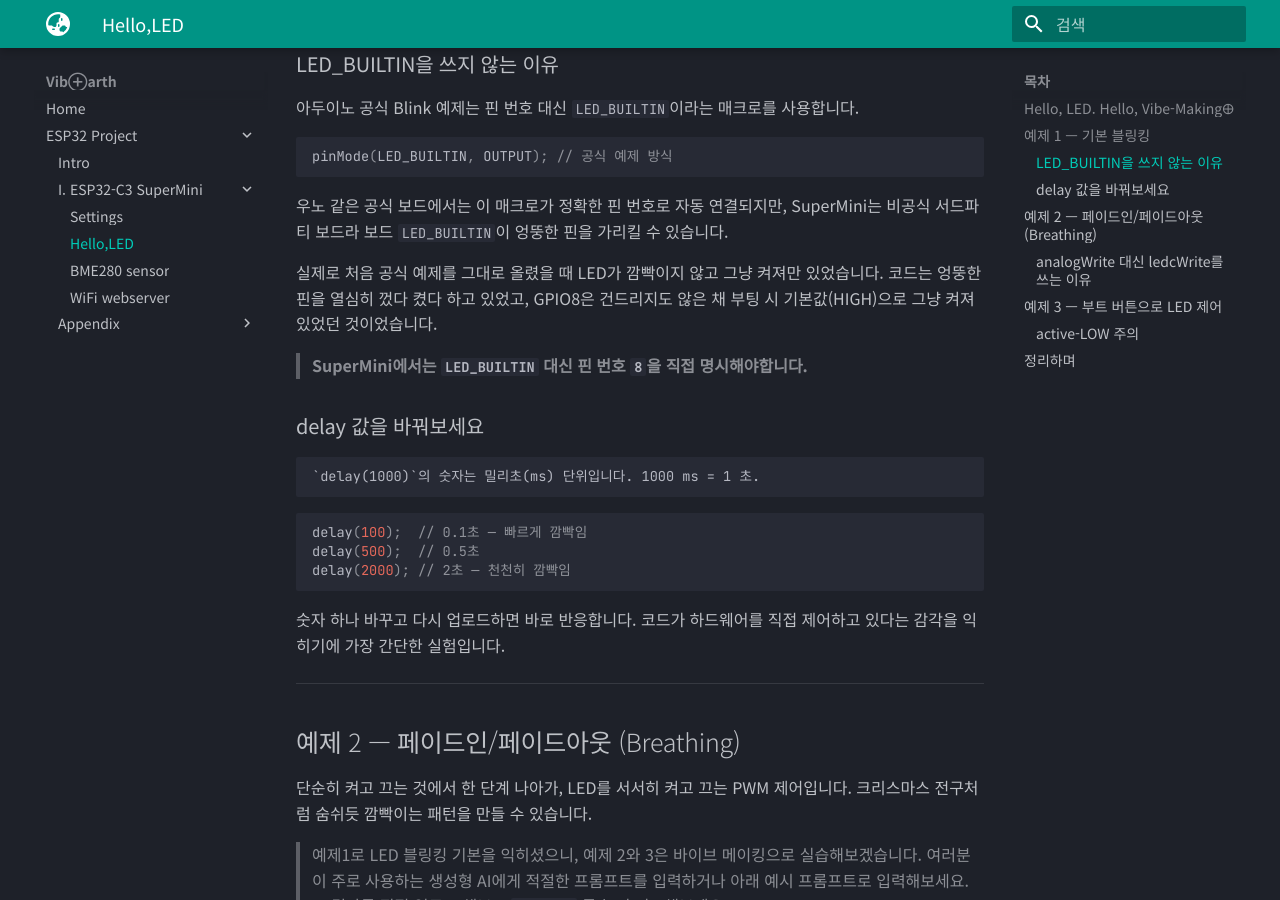
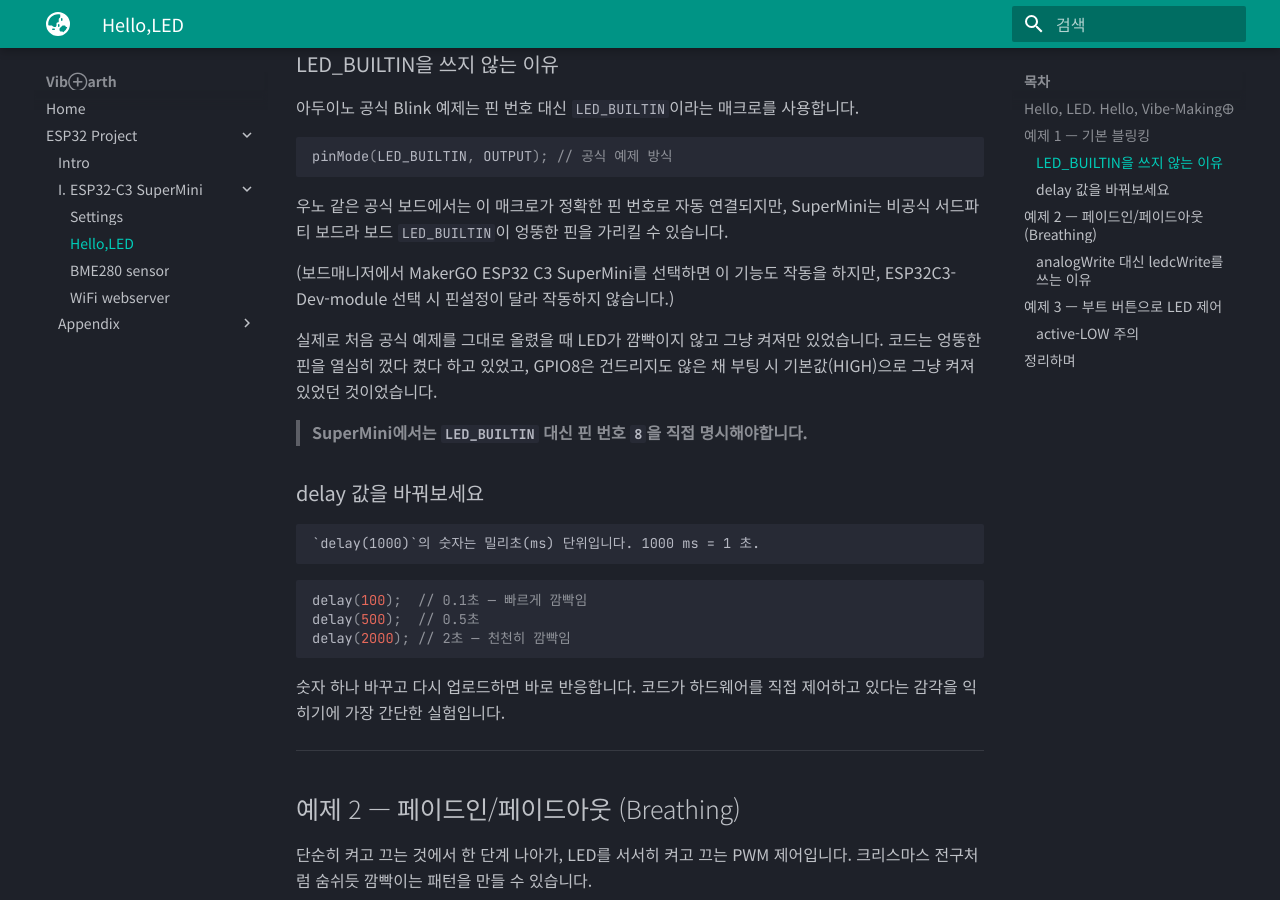
Before and after one commit to VibEarth/VibEarth.github.io, an MkDocs documentation site: the page built from docs/esp32/c3/led.md, in a window 1280 px wide and 900 px high, scrolled down 791 px. Built offline with MkDocs 1.6.1 and Material for MkDocs 9.7.7, drawn with Linux system fonts in a browser that asks for light colours.

Commit message:
led.md 업데이트

````diff
--- a/docs/esp32/c3/led.md
+++ b/docs/esp32/c3/led.md
@@ -38,6 +38,8 @@ pinMode(LED_BUILTIN, OUTPUT); // 공식 예제 방식
 ```
 
 우노 같은 공식 보드에서는 이 매크로가 정확한 핀 번호로 자동 연결되지만, SuperMini는 비공식 서드파티 보드라 보드 `LED_BUILTIN`이 엉뚱한 핀을 가리킬 수 있습니다.
+
+(보드매니저에서 MakerGO ESP32 C3 SuperMini를 선택하면 이 기능도 작동을 하지만, ESP32C3-Dev-module 선택 시 핀설정이 달라 작동하지 않습니다.)
 
 실제로 처음 공식 예제를 그대로 올렸을 때 LED가 깜빡이지 않고 그냥 켜져만 있었습니다. 코드는 엉뚱한 핀을 열심히 껐다 켰다 하고 있었고, GPIO8은 건드리지도 않은 채 부팅 시 기본값(HIGH)으로 그냥 켜져있었던 것이었습니다.
 
````
